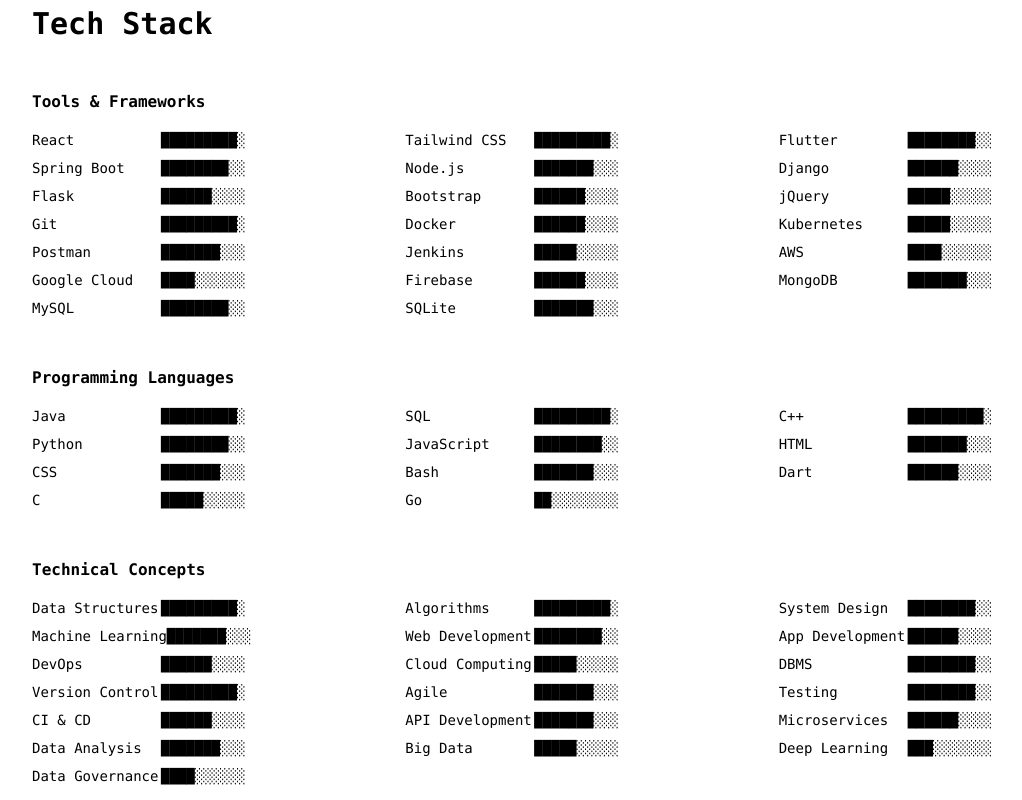
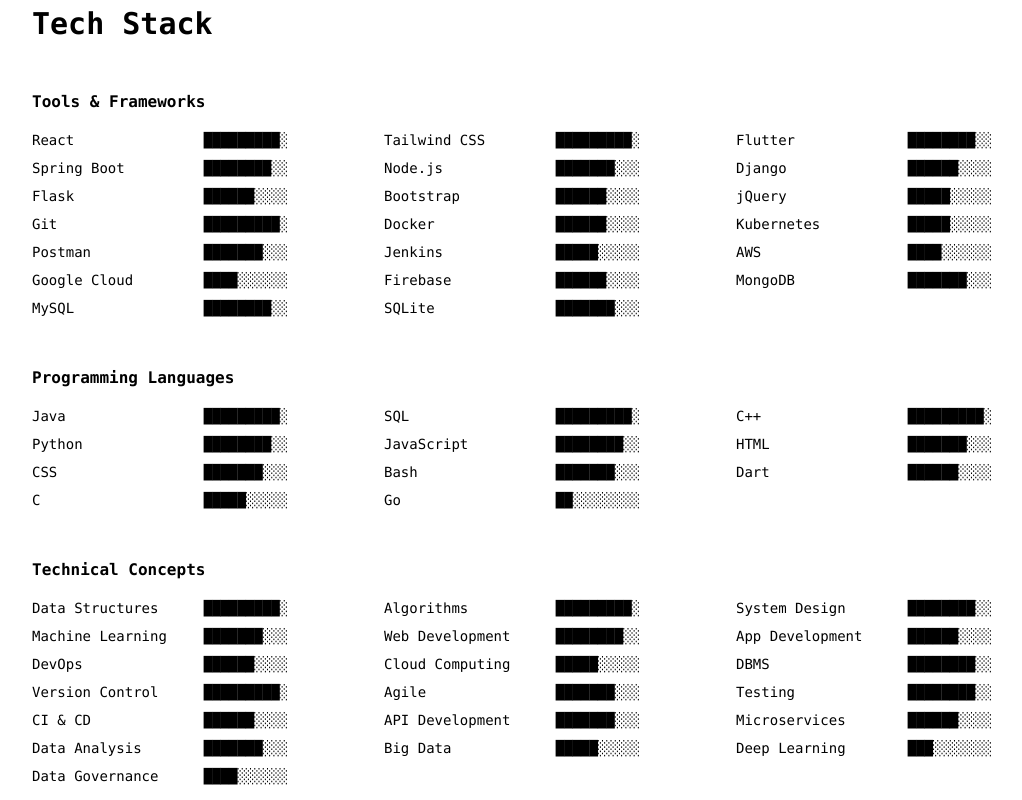
Before and after one commit to OverPoweredDev/Portfolio, a React (Create React App) app: page / in a window 1280 px wide. Shown: the part 2800-3600 px from the top of the page, without its empty margins (128-1150 px from the left). Built offline with nearby package versions, Linux system fonts and the light colour scheme.

Commit message:
fix tech stack responsiveness

```diff
--- a/src/components/homepage/Skills.jsx
+++ b/src/components/homepage/Skills.jsx
@@ -79,7 +79,7 @@ export default function Skills() {
       <div className="mt-12 mb-4 text-md font-bold">
         {t("homepage.skills.tools-and-frameworks")}
       </div>
-      <div className="grid grid-cols-1 md:grid-cols-3 gap-x-40 gap-y-2 text-sm">
+      <div className="grid grid-cols-1 md:grid-cols-2 lg:grid-cols-3 gap-x-[10%] gap-y-2 text-sm">
         {toolsAndFrameworks.slice(0, 6).map(
           (
             skill // Show only 6 skills on mobile
@@ -105,12 +105,12 @@ export default function Skills() {
       <div className="mt-12 mb-4 text-md font-bold">
         {t("homepage.skills.programming-languages")}
       </div>
-      <div className="grid grid-cols-1 md:grid-cols-3 gap-x-40 gap-y-2 text-sm">
+      <div className="grid grid-cols-1 md:grid-cols-2 lg:grid-cols-3 gap-x-[10%] gap-y-2 text-sm">
         {programmingLanguages.slice(0, 6).map(
           (
             skill // Show only 6 skills on mobile
           ) => (
-            <div key={skill.name} className="hidden md:flex justify-between">
+            <div key={skill.name} className="flex justify-between">
               <div className="w-40">{skill.name}</div>
               <div>{getBar(skill.level)}</div>
             </div>
@@ -131,12 +131,12 @@ export default function Skills() {
       <div className="mt-12 mb-4 text-md font-bold">
         {t("homepage.skills.technical-concepts")}
       </div>
-      <div className="grid grid-cols-1 md:grid-cols-3 gap-x-40 gap-y-2 text-sm">
+      <div className="grid grid-cols-1 md:grid-cols-2 lg:grid-cols-3 gap-x-[10%] gap-y-2 text-sm">
         {technicalConcepts.slice(0, 6).map(
           (
             skill // Show only 6 skills on mobile
           ) => (
-            <div key={skill.name} className="hidden md:flex justify-between">
+            <div key={skill.name} className="flex justify-between">
               <div className="w-40">{skill.name}</div>
               <div>{getBar(skill.level)}</div>
             </div>
```
